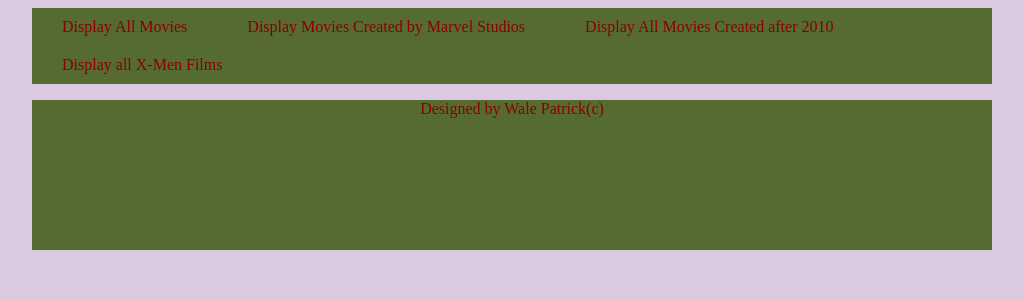
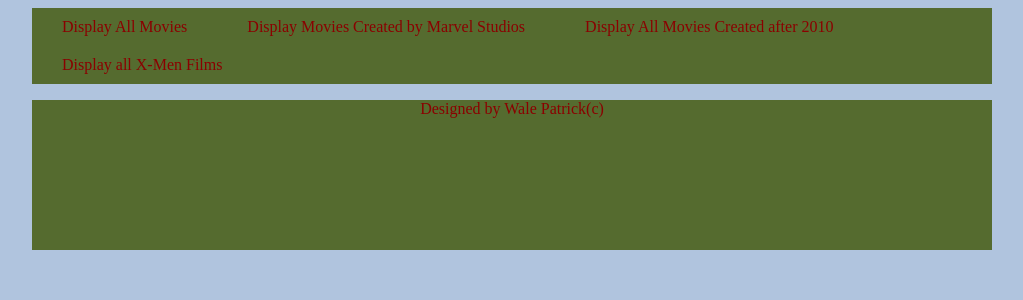
Before and after one commit to waleOkare/AzureTest, a PHP site: page /index.php in a window 1280 px wide. Shown: the top 300 px of the page, without its empty margins (128-1151 px from the left). Run offline with PHP 8.4, Linux system fonts and the light colour scheme.

Commit message:
from home3

```diff
--- a/week5a/style.css
+++ b/week5a/style.css
@@ -3,7 +3,7 @@ body{
     max-width: 960px;
     margin-left: auto;
     margin-right: auto;
-    background-color: #DBC9DF;
+    background-color: lightsteelblue;
 }
 /* this is to control the navigation bar */
 header{
```
